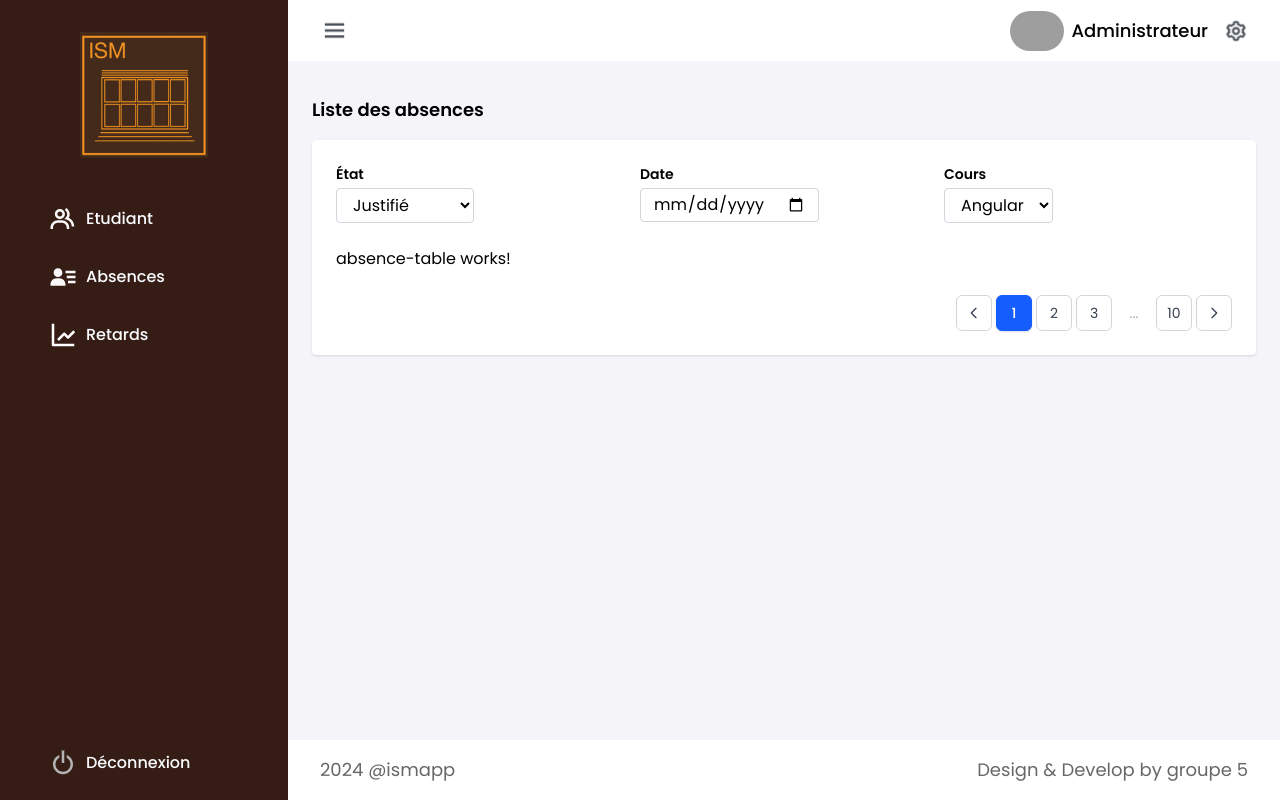
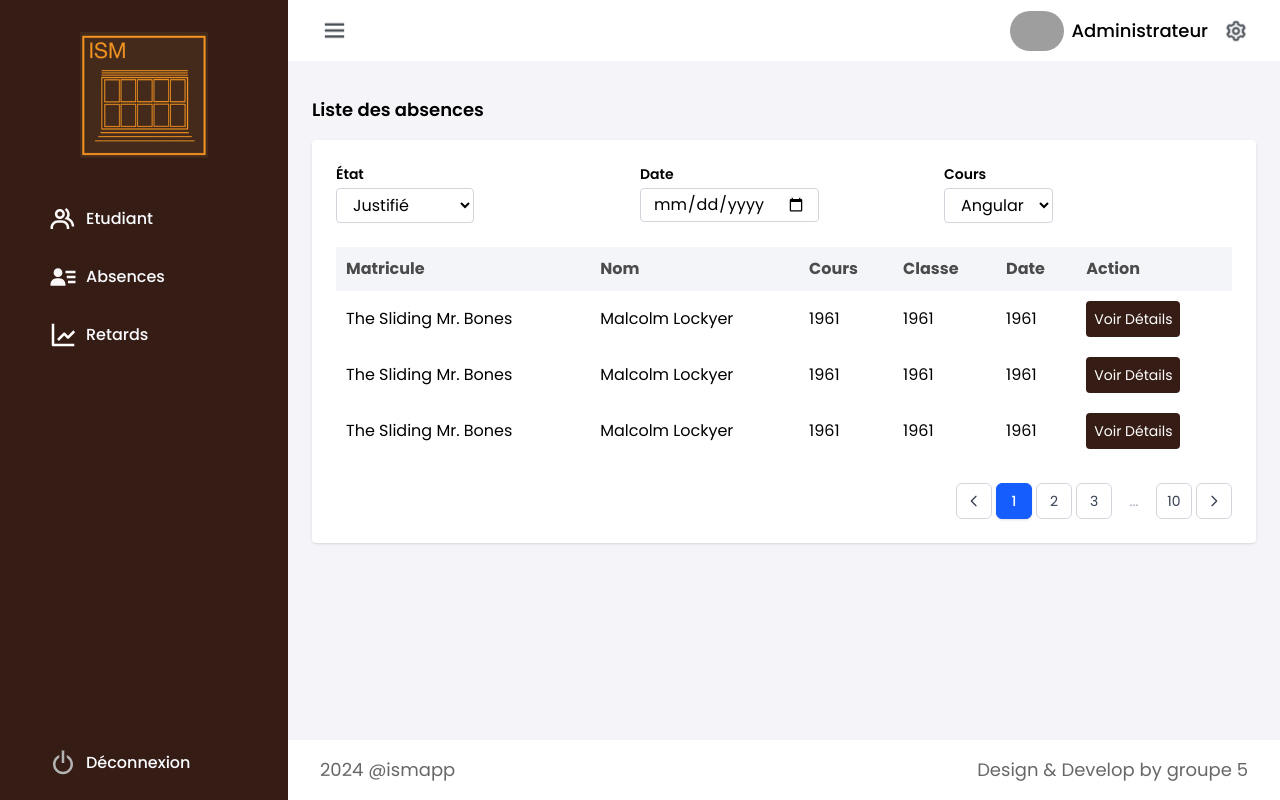
Before and after one commit to YayaSOW/hackathon_front_groupe_5, an Angular app: page /absence in a window 1280 px wide. Built offline with nearby package versions, Linux system fonts and the light colour scheme; grey boxes are pictures that could not be loaded.

Commit message:
Creation du composant absence item. Mise a jour routage. Mise a jour des composants

```diff
--- /dev/null
+++ b/src/app/pages/admin/absences/absence-item/absence-item.component.html
@@ -0,0 +1,26 @@
+<div class="max-w-md mx-auto bg-white rounded shadow-md p-6 mt-10">
+  <h2 class="text-xl font-semibold text-gray-800 mb-4">Détails de la présence</h2>
+
+  <div class="mb-4">
+    <p class="text-gray-600"><span class="font-medium">Nom :</span></p>
+    <p class="text-gray-600"><span class="font-medium">Prénom :</span></p>
+    <p class="text-gray-600"><span class="font-medium">Classe :</span></p>
+  </div>
+
+  <div class="mb-4">
+    <p class="text-gray-600"><span class="font-medium">Date :</span></p>
+    <p class="text-gray-600"><span class="font-medium">Heure :</span></p>
+    <p class="text-gray-600">
+      <span class="font-medium">Statut :</span>
+      <span>
+
+      </span>
+    </p>
+  </div>
+
+  <button (click)="onRedirection()"
+    class="mt-4 w-full bg-[#351D15] hover:bg-[#351D15] text-white font-medium py-2 px-4 rounded-lg transition duration-300"
+  >
+    Retour à la liste
+  </button>
+</div>
--- /dev/null
+++ b/src/app/pages/admin/absences/absence-item/absence-item.component.ts
@@ -0,0 +1,16 @@
+import { Component } from '@angular/core';
+import { Router, RouterLink } from '@angular/router';
+
+@Component({
+  selector: 'app-absence-item',
+  imports: [RouterLink],
+  templateUrl: './absence-item.component.html',
+  styleUrl: './absence-item.component.css'
+})
+export class AbsenceItemComponent {
+  constructor(private router: Router){}
+
+   onRedirection(){
+    this.router.navigate(['absence']) }
+
+}
--- a/src/app/pages/admin/absences/absence-table/absence-table.component.html
+++ b/src/app/pages/admin/absences/absence-table/absence-table.component.html
@@ -1 +1,45 @@
-<p>absence-table works!</p>
+<table class="w-full">
+  <thead>
+    <tr>
+      <th class="p-2.5 bg-[#EFF2F7] text-black opacity-70 text-left">Matricule</th>
+      <th class="p-2.5 bg-[#EFF2F7] text-black opacity-70 text-left">Nom</th>
+      <th class="p-2.5 bg-[#EFF2F7] text-black opacity-70 text-left">Cours</th>
+      <th class="p-2.5 bg-[#EFF2F7] text-black opacity-70 text-left">Classe</th>
+      <th class="p-2.5 bg-[#EFF2F7] text-black opacity-70 text-left">Date</th>
+      <th class="p-2.5 bg-[#EFF2F7] text-black opacity-70 text-left">Action</th>
+    </tr>
+  </thead>
+  <tbody>
+    <tr class="mb-2">
+      <td class="p-2.5">The Sliding Mr. Bones</td>
+      <td class="p-2.5">Malcolm Lockyer</td>
+      <td class="p-2.5">1961</td>
+      <td class="p-2.5">1961</td>
+      <td class="p-2.5">1961</td>
+      <td class="p-2.5">
+        <button (click)="onViewDetails()" class="bg-[#351D15] text-white rounded-sm text-sm p-2">Voir Détails</button>
+      </td>
+    </tr>
+     <tr class="mb-2">
+      <td class="p-2.5">The Sliding Mr. Bones</td>
+      <td class="p-2.5">Malcolm Lockyer</td>
+      <td class="p-2.5">1961</td>
+      <td class="p-2.5">1961</td>
+      <td class="p-2.5">1961</td>
+      <td class="p-2.5">
+        <button (click)="onViewDetails()" class="bg-[#351D15] text-white rounded-sm text-sm p-2">Voir Détails</button>
+      </td>
+    </tr>
+     <tr class="mb-2">
+      <td class="p-2.5">The Sliding Mr. Bones</td>
+      <td class="p-2.5">Malcolm Lockyer</td>
+      <td class="p-2.5">1961</td>
+      <td class="p-2.5">1961</td>
+      <td class="p-2.5">1961</td>
+      <td class="p-2.5">
+        <button (click)="onViewDetails()" class="bg-[#351D15] text-white rounded-sm text-sm p-2">Voir Détails</button>
+      </td>
+    </tr>
+
+  </tbody>
+</table>
--- a/src/app/pages/admin/absences/absence-table/absence-table.component.ts
+++ b/src/app/pages/admin/absences/absence-table/absence-table.component.ts
@@ -1,11 +1,17 @@
 import { Component } from '@angular/core';
+import {Router, RouterLink} from '@angular/router';
 
 @Component({
   selector: 'app-absence-table',
-  imports: [],
+  imports: [RouterLink],
   templateUrl: './absence-table.component.html',
   styleUrl: './absence-table.component.css'
 })
 export class AbsenceTableComponent {
 
+  constructor(private router: Router){}
+
+  onViewDetails(){
+    this.router.navigateByUrl('item');
+  }
 }
```
Also changed, not shown: src/app/pages/admin/absences/absence-item/absence-item.component.css (added), 1 other file (tests, documents, lock files or other folders).
